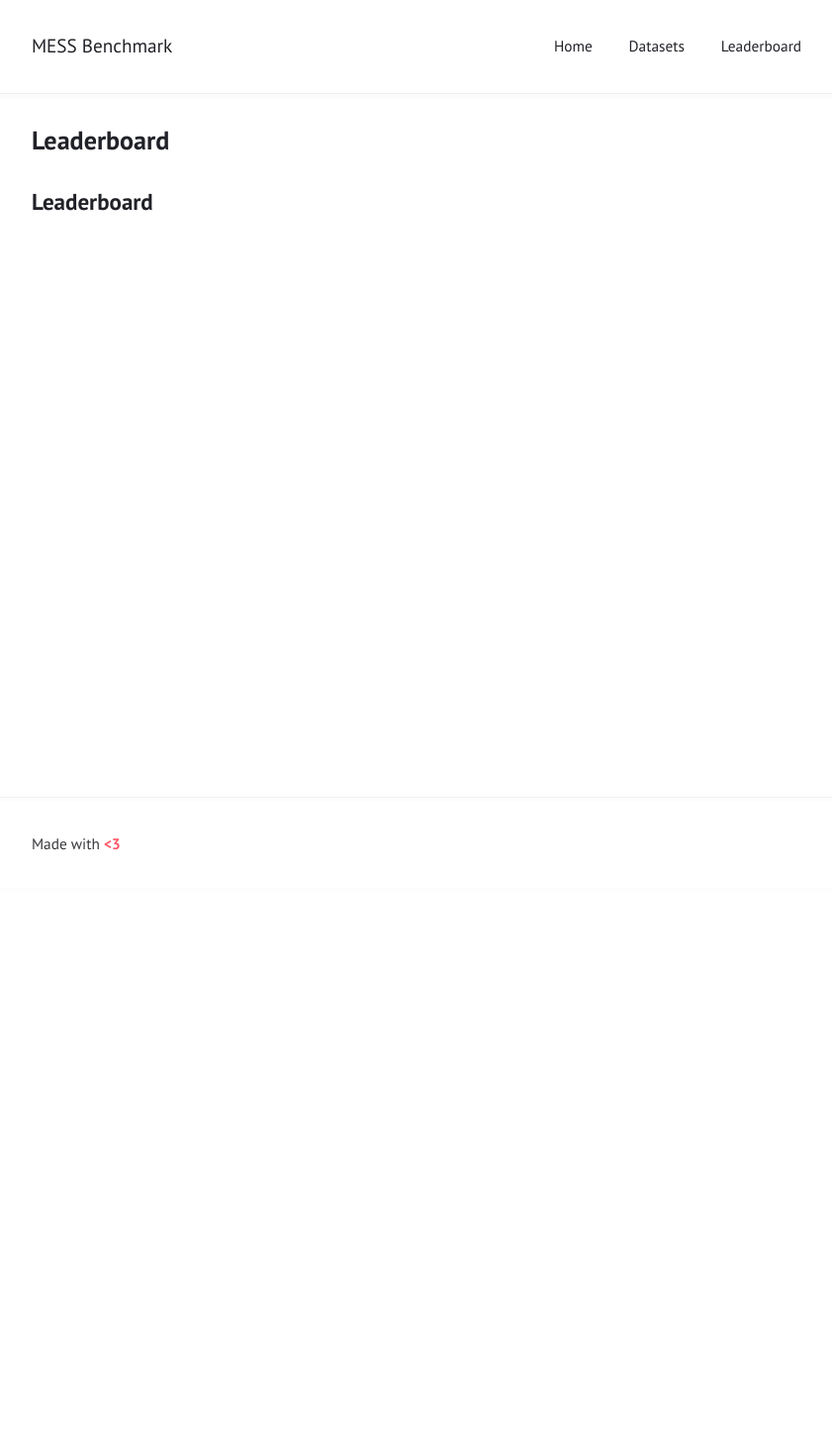
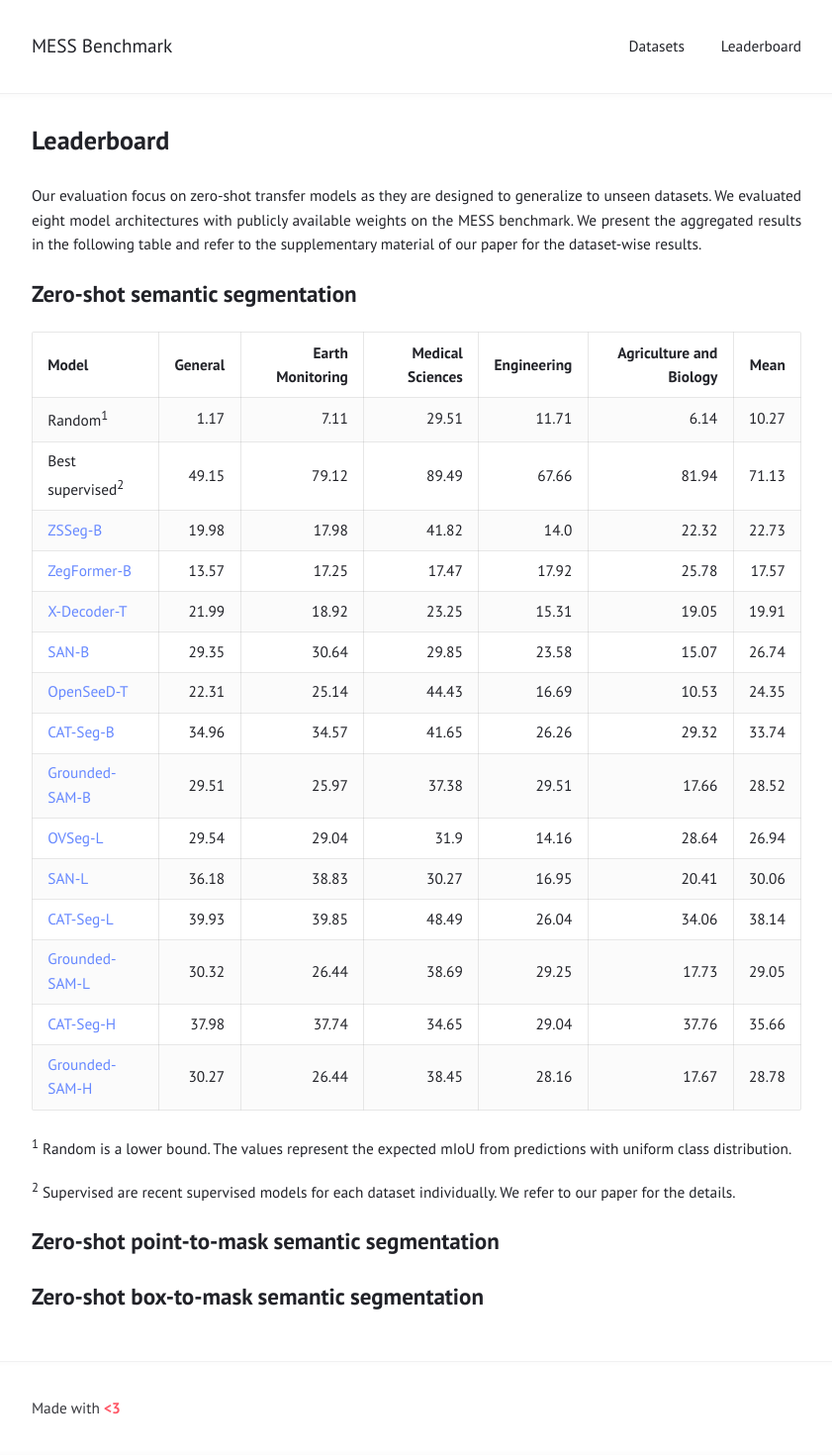
Before and after one commit to blumenstiel/mess-benchmark, a Jekyll site: the page built from LEADERBOARD.md, in a window 1280 px wide. Shown: the whole page at 99% size, without its empty margins (219-1060 px from the left). Built offline with Jekyll 4.4.1, drawn with Linux system fonts in a browser that asks for light colours; before the commit the page ends 900 px from its top, so only the background shows below that.

Commit message:
Adjust pages

```diff
--- a/LEADERBOARD.md
+++ b/LEADERBOARD.md
@@ -4,4 +4,33 @@ permalink: "/leaderboard/"
 layout: page
 ---
 
-# Leaderboard
+Our evaluation focus on zero-shot transfer models as they are designed to generalize to unseen datasets. We evaluated eight model architectures with publicly available weights on the MESS benchmark.
+We present the aggregated results in the following table and refer to the supplementary material of our paper for the dataset-wise results.
+
+# Zero-shot semantic segmentation
+
+| Model                                                                        |   General |   Earth Monitoring |   Medical Sciences | Engineering |   Agriculture and Biology |   Mean |
+|:-----------------------------------------------------------------------------|----------:|-------------------:|-------------------:|------------:|--------------------------:|-------:|
+| Random<sup>1</sup>                                                           |      1.17 |               7.11 |              29.51 |       11.71 |                      6.14 |  10.27 |
+| Best supervised<sup>2</sup>                                                  |     49.15 |              79.12 |              89.49 |       67.66 |                     81.94 |  71.13 |
+| [ZSSeg-B](https://github.com/MendelXu/zsseg.baseline)                        |     19.98 |              17.98 |              41.82 |        14.0 |                     22.32 |  22.73 |
+| [ZegFormer-B](https://github.com/dingjiansw101/ZegFormer)                    |     13.57 |              17.25 |              17.47 |       17.92 |                     25.78 |  17.57 |
+| [X-Decoder-T](https://github.com/microsoft/X-Decoder)                        |     21.99 |              18.92 |              23.25 |       15.31 |                     19.05 |  19.91 |
+| [SAN-B](https://github.com/MendelXu/SAN)                                     |     29.35 |              30.64 |              29.85 |       23.58 |                     15.07 |  26.74 |
+| [OpenSeeD-T](https://github.com/IDEA-Research/OpenSeeD)                      |     22.31 |              25.14 |              44.43 |       16.69 |                     10.53 |  24.35 |
+| [CAT-Seg-B](https://github.com/KU-CVLAB/CAT-Seg)                             |     34.96 |              34.57 |              41.65 |       26.26 |                     29.32 |  33.74 |
+| [Grounded-SAM-B](https://github.com/IDEA-Research/Grounded-Segment-Anything) |     29.51 |              25.97 |              37.38 |       29.51 |                     17.66 |  28.52 |
+| [OVSeg-L](https://github.com/facebookresearch/ov-seg)                        |     29.54 |              29.04 |              31.9  |       14.16 |                     28.64 |  26.94 |
+| [SAN-L](https://github.com/MendelXu/SAN)                                     |     36.18 |              38.83 |              30.27 |       16.95 |                     20.41 |  30.06 |
+| [CAT-Seg-L](https://github.com/KU-CVLAB/CAT-Seg)                             |     39.93 |              39.85 |              48.49 |       26.04 |                     34.06 |  38.14 |
+| [Grounded-SAM-L](https://github.com/IDEA-Research/Grounded-Segment-Anything) |     30.32 |              26.44 |              38.69 |       29.25 |                     17.73 |  29.05 |
+| [CAT-Seg-H](https://github.com/KU-CVLAB/CAT-Seg)                             |     37.98 |              37.74 |              34.65 |       29.04 |                     37.76 |  35.66 |
+| [Grounded-SAM-H](https://github.com/IDEA-Research/Grounded-Segment-Anything) |     30.27 |              26.44 |              38.45 |       28.16 |                     17.67 |  28.78 |
+
+<sup>1</sup> Random is a lower bound. The values represent the expected mIoU from predictions with uniform class distribution.
+
+<sup>2</sup> Supervised are recent supervised models for each dataset individually. We refer to our paper for the details.
+
+# Zero-shot point-to-mask semantic segmentation
+
+# Zero-shot box-to-mask semantic segmentation
```
Also changed, not shown: DATASETS.md (+3 -1 lines), HOME.md (deleted, +0 -6 lines), index.html (deleted, +0 -10 lines), index.md (added, +15 -0 lines), 1 other file.
